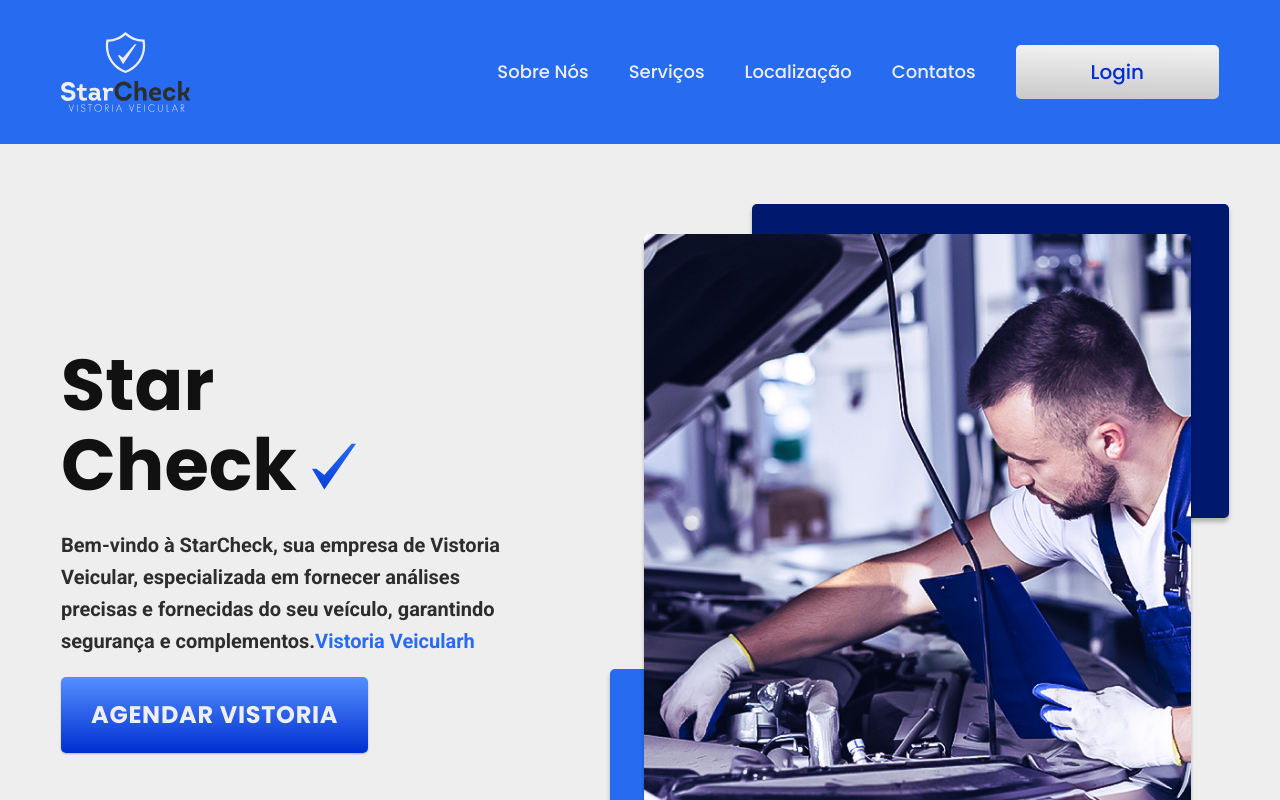
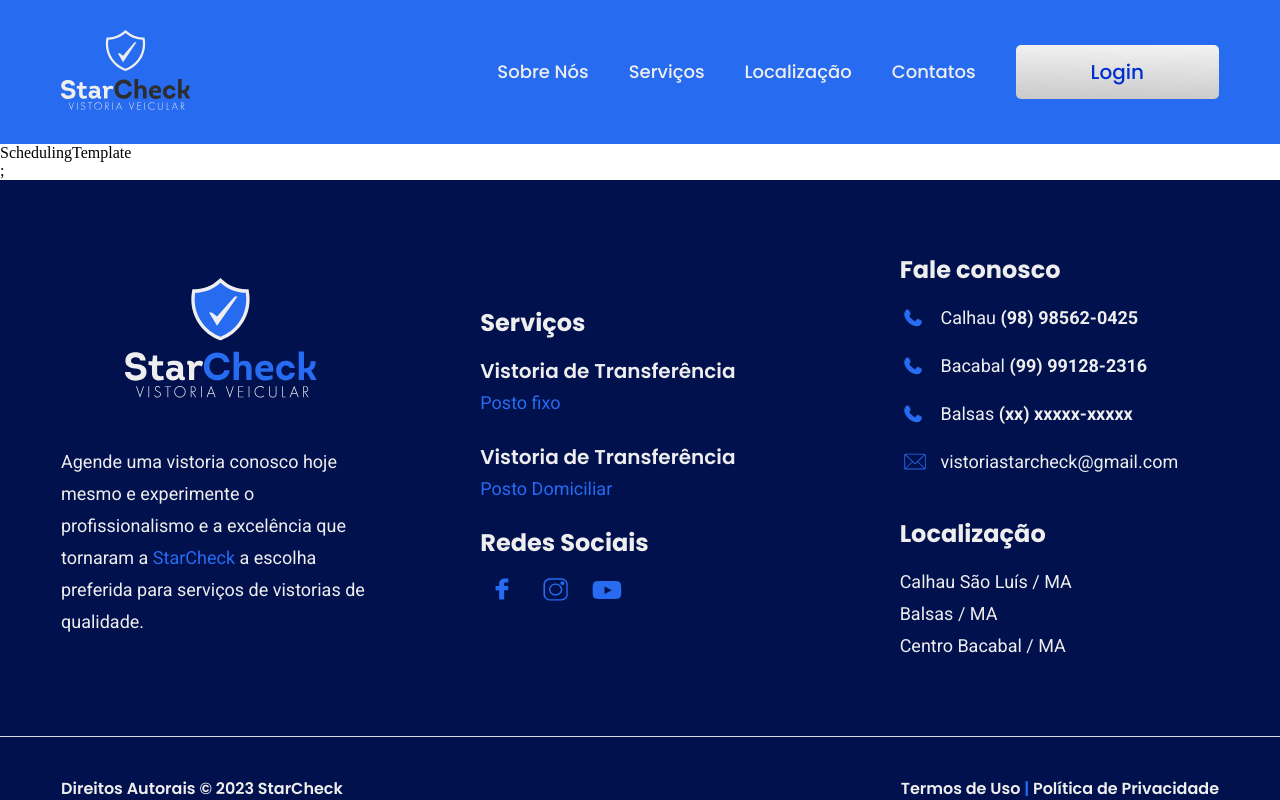
Before and after one commit to leonardobl/form-front, a React (Create React App) app: page /agendamento in a window 1280 px wide. Shown: the top 800 px of the page. Built offline with nearby package versions, Linux system fonts and the light colour scheme.

Commit message:
ajuste link home e criação dos links de agendamento

```diff
--- a/src/components/Templates/HomeTemplate/index.tsx
+++ b/src/components/Templates/HomeTemplate/index.tsx
@@ -1,6 +1,7 @@
 import React from "react";
 import * as S from "./styles";
 import { LayoutTemplate } from "../LayoutTemplate";
+import { Link } from "react-router-dom";
 import { ButtonHome } from "../../Atoms/ButtonHome";
 
 export const HomeTemplate = () => {
@@ -28,7 +29,9 @@
                   seu veículo, garantindo segurança e complementos.
                   <span>Vistoria Veicularh</span>
                 </p>
-                <ButtonHome>AGENDAR VISTORIA</ButtonHome>
+                <Link to={"agendamento"}>
+                  <ButtonHome>AGENDAR VISTORIA</ButtonHome>
+                </Link>
               </S.SectioStarCheckLeftSideWrapper>
             </S.SectioStarCheckLeftSide>
             <S.SectioStarCheckRightSide>
@@ -77,7 +80,9 @@
               vistorias.
             </S.TextDefault>
 
-            <ButtonHome>AGENDAR VISTORIA</ButtonHome>
+            <Link to={"agendamento"}>
+              <ButtonHome>AGENDAR VISTORIA</ButtonHome>
+            </Link>
 
             <S.SectionCards>
               <S.WrapperCard>
@@ -224,7 +229,9 @@
               Chassi/Plataforma
             </S.Textplus>
 
-            <ButtonHome>AGENDAR VISTORIA</ButtonHome>
+            <Link to={"agendamento"}>
+              <ButtonHome>AGENDAR VISTORIA</ButtonHome>
+            </Link>
           </S.SectionServicesContent>
         </S.SectionServices>
         <S.SectionLocation id="localizacao">
--- a/src/components/Templates/LayoutTemplate/index.tsx
+++ b/src/components/Templates/LayoutTemplate/index.tsx
@@ -1,13 +1,15 @@
 import React from "react";
 import * as S from "./styles";
 import { ButtonLogin } from "../../Atoms/ButtonLogin";
-
+import { Link } from "react-router-dom";
 export const LayoutTemplate = ({ children }: { children: React.ReactNode }) => {
   return (
     <S.Container>
       <S.header>
         <S.HeaderContent>
-          <img src="assets/imgs/logo-starcheck01.svg" alt="logo starcheck" />
+          <Link to={"/"}>
+            <img src="assets/imgs/logo-starcheck01.svg" alt="logo starcheck" />
+          </Link>
           <S.HeaderMenu>
             <a href="#sobre">Sobre Nós</a>
             <a href="#servicos">Serviços</a>
@@ -21,7 +23,12 @@
       <S.Footer>
         <S.FooterContent>
           <S.FooterFirstDiv>
-            <img src="assets/imgs/logo-starcheck02.svg" alt="logo starcheck" />
+            <Link to={"/"}>
+              <img
+                src="assets/imgs/logo-starcheck02.svg"
+                alt="logo starcheck"
+              />
+            </Link>
             <p>
               Agende uma vistoria conosco hoje mesmo e experimente o
               profissionalismo e a excelência que tornaram a{" "}
--- a/src/components/Templates/SchedulingTemplate/index.tsx
+++ b/src/components/Templates/SchedulingTemplate/index.tsx
@@ -1,5 +1,10 @@
 import React from "react";
+import { LayoutTemplate } from "../LayoutTemplate";
 
 export const SchedulingTemplate = () => {
-  return <div>SchedulingTemplate</div>;
+  return (
+    <LayoutTemplate>
+      <div>SchedulingTemplate</div>;
+    </LayoutTemplate>
+  );
 };
--- a/src/index.tsx
+++ b/src/index.tsx
@@ -1,12 +1,12 @@
 import React from "react";
 import ReactDOM from "react-dom/client";
 
-import App from "./App";
 import { GlobalStyles } from "./Global/GlobalStyles";
 import { ThemeProvider } from "styled-components";
 import { Theme } from "./Global/Theme";
 import { Home } from "./components/Pages/home";
 import { Scheduling } from "./components/Pages/scheduling";
+import { Route, Routes, BrowserRouter } from "react-router-dom";
 
 const root = ReactDOM.createRoot(
   document.getElementById("root") as HTMLElement
@@ -15,8 +15,12 @@
   <React.StrictMode>
     <ThemeProvider theme={Theme}>
       <GlobalStyles />
-      <Home />
-      <Scheduling />
+      <BrowserRouter>
+        <Routes>
+          <Route path="/" element={<Home />} />
+          <Route path="/agendamento" element={<Scheduling />} />
+        </Routes>
+      </BrowserRouter>
     </ThemeProvider>
   </React.StrictMode>
 );
```
